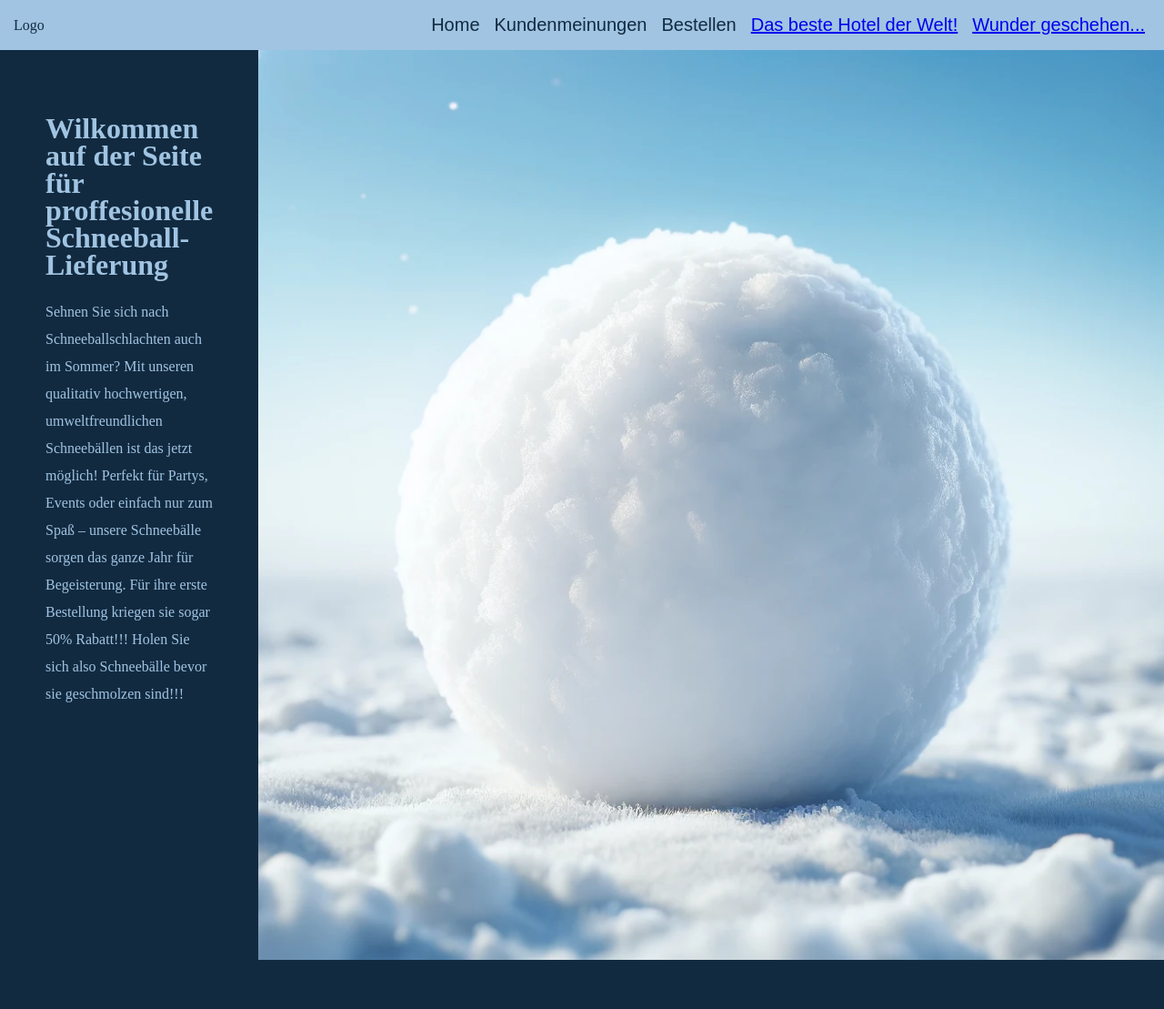
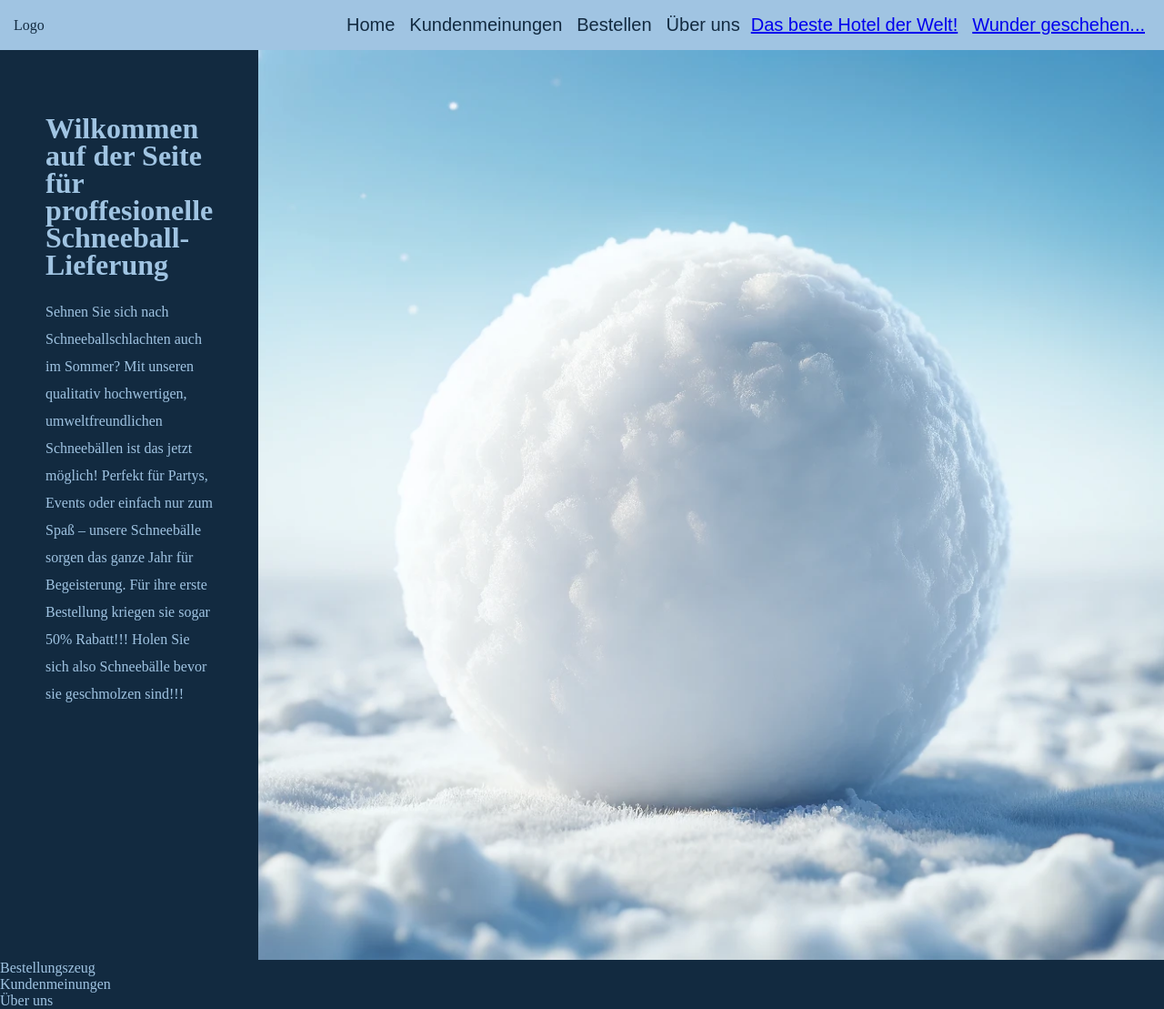
Before and after one commit to snowball-express/snowball-express.github.io, a plain HTML site: page index.html in a window 1280 px wide. Shown: the whole page at 91% size. Before the commit the page ends 1055 px from the top, so only its background shows below. Drawn offline with Linux system fonts and the light colour scheme.

Commit message:
Update index.html

```diff
--- a/index.html
+++ b/index.html
@@ -23,7 +23,7 @@
         <button>Home</button>
         <button>Kundenmeinungen</button>
         <button>Bestellen</button>
-        <button>
+        <button>Über uns<button>
           <a href="https://Atlantica1.github.io/">Das beste Hotel der Welt!</a>
 
         </button>
@@ -50,5 +50,18 @@
       <img src="bilder/schneeball.webp" alt="" height=1000px width=1000px>
     </div>
 
+    <section>
+      Bestellungszeug
+    </section>
 
-  </body </html>
+<section>
+  Kundenmeinungen
+</section>
+
+<section>
+  Über uns
+</section>
+
+  </body
+
+  </html>
```
